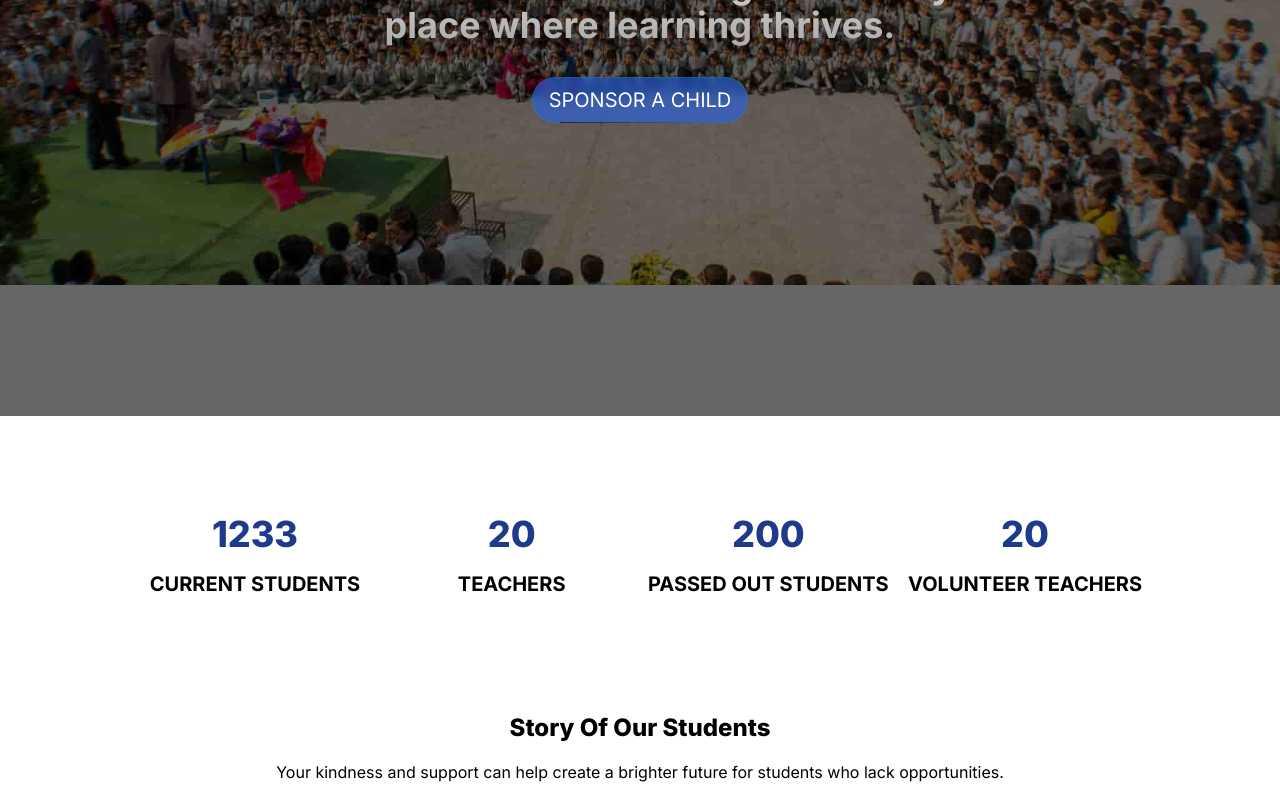
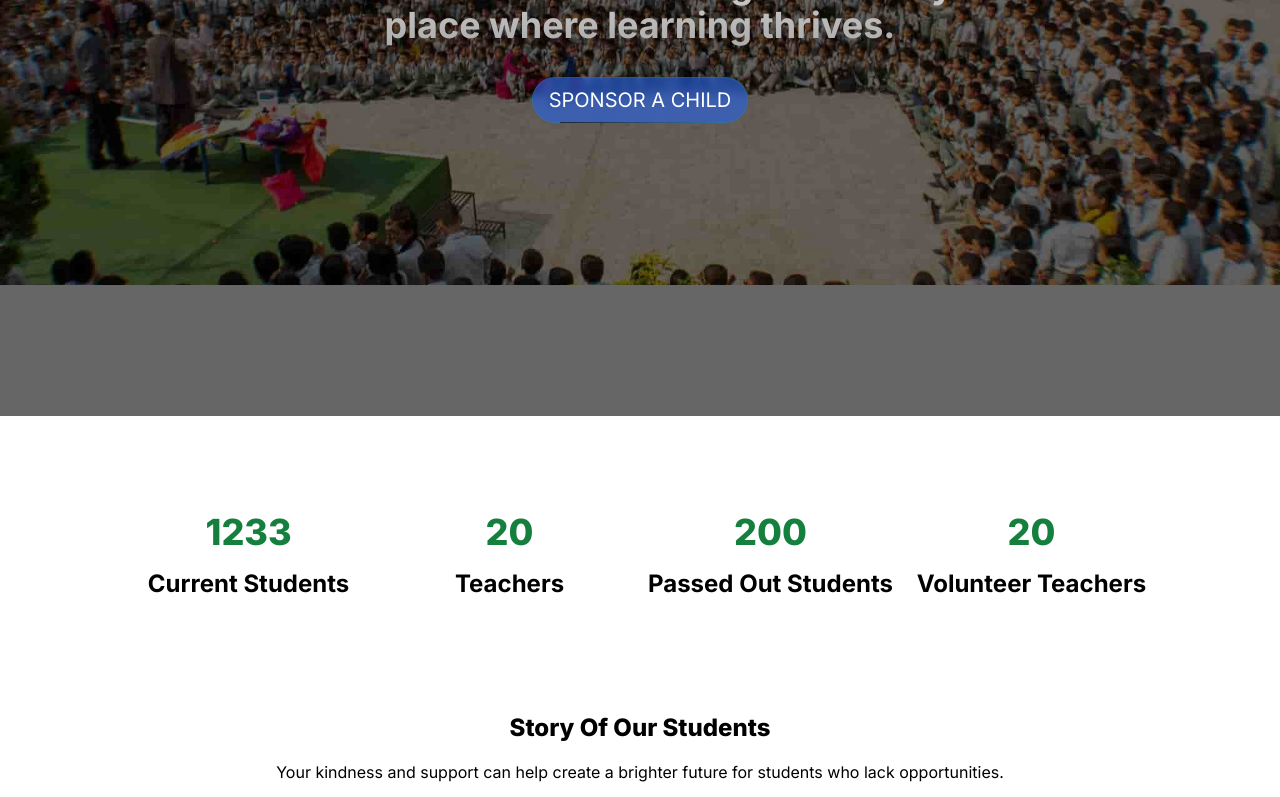
Before and after one commit to devhimal/shree-bhotenamlang-secondary-school, a Next.js app: page / in a window 1280 px wide. Shown: the part 384-1181 px from the top of the page. Built offline with nearby package versions, Linux system fonts and the light colour scheme.

Commit message:
fix:changed the color of number section.

```diff
--- a/src/app/components/molecules/Numbers/Numbers.tsx
+++ b/src/app/components/molecules/Numbers/Numbers.tsx
@@ -31,10 +31,10 @@ const Numbers = () => {
                 key={index}
                 className=" h-[200px] flex flex-col gap-4 justify-center items-center "
               >
-                <div className="text-4xl font-extrabold text-blue-900">
+                <div className="text-4xl font-extrabold text-green-700">
                   {item.number}
                 </div>
-                <h1 className="text-xl font-bold uppercase">{item.title}</h1>
+                <h1 className="text-2xl font-bold ">{item.title}</h1>
               </div>
             )
           })}
```
